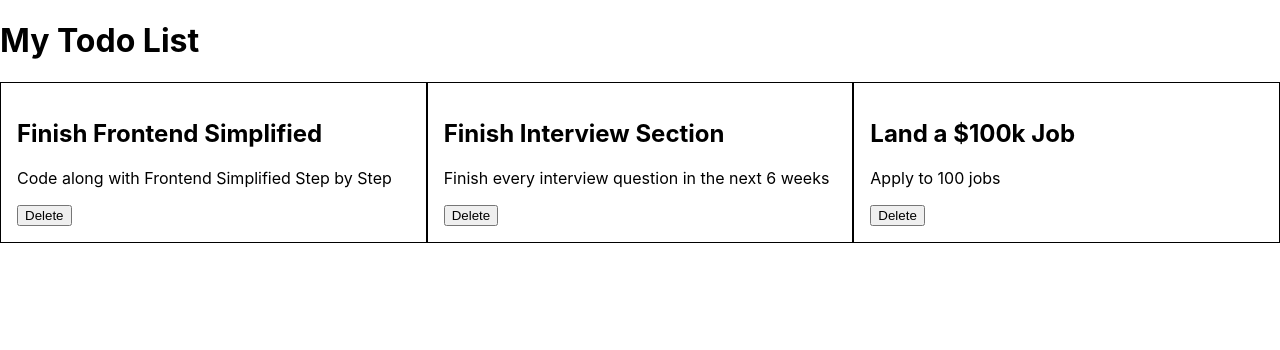
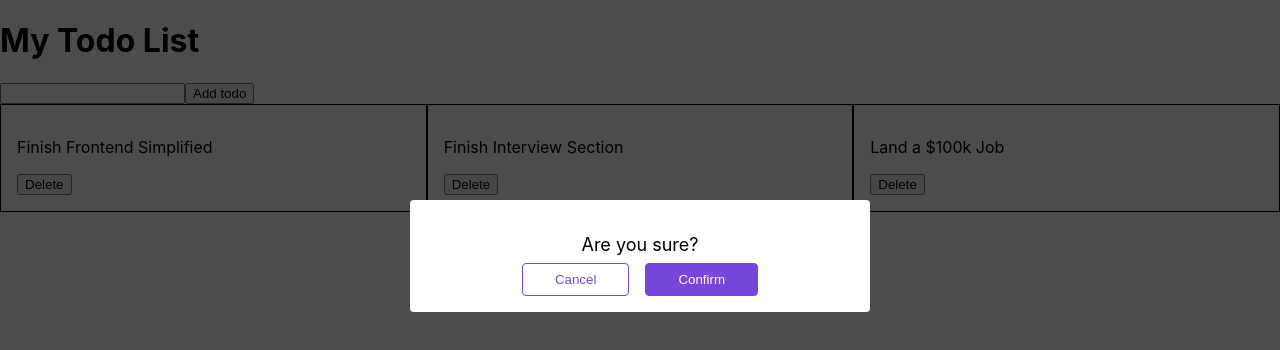
Before and after one commit to Snoopytoop/React-Crash-Course-Attempt-2, a React (Create React App) app: page / in a window 1280 px wide. Shown: the top 350 px of the page. Built offline with nearby package versions, Linux system fonts and the light colour scheme.

Commit message:
more work

```diff
--- a/src/App.jsx
+++ b/src/App.jsx
@@ -4,21 +4,23 @@
 import Modal from "./components/Modal";
 
 function App() {
+  let isModalOpen = true
+
   return (
     <>
       <Title />
+      <div>
+        <input type="text" onChange={(event) => {
+          console.log(event.target.value)
+        }} />
+        <button>Add todo</button>
+      </div>
       <div className="todo__wrapper">
-        <Todo
-          title="Finish Frontend Simplified"
-          paragraph="Code along with Frontend Simplified Step by Step"
-        />
-        <Todo
-          title="Finish Interview Section"
-          paragraph="Finish every interview question in the next 6 weeks"
-        />
-        <Todo title="Land a $100k Job" paragraph="Apply to 100 jobs" />
+        <Todo title="Finish Frontend Simplified" />
+        <Todo title="Finish Interview Section" />
+        <Todo title="Land a $100k Job" />
       </div>
-      {/* <Modal question="Are you sure?"/> */}
+      {isModalOpen ? <Modal question="Are you sure?"/> : null}
     </>
   );
 }
--- a/src/components/Modal.jsx
+++ b/src/components/Modal.jsx
@@ -1,13 +1,20 @@
-import './Modal.css'
+import "./Modal.css";
 
 function Modal({ question }) {
+  function message(m) {
+    console.log(m);
+  }
   return (
     <div>
       <div className="modal">
-        <p className="modal__title">{ question }</p>
+        <p className="modal__title">{question}</p>
         <div className="modal__buttons">
-          <button className="btn btn__cancel">Cancel</button>
-          <button className="btn">Confirm</button>
+          <button onClick={() => message("cancel")} className="btn btn__cancel">
+            Cancel
+          </button>
+          <button onClick={() => message("confirm")} className="btn">
+            Confirm
+          </button>
         </div>
       </div>
       <div className="backdrop" />
--- a/src/components/Todo.jsx
+++ b/src/components/Todo.jsx
@@ -1,15 +1,14 @@
 import "./Todo.css";
 
-function Todo({ title, paragraph }) {
-  function deleteTodo() {
-    console.log("Hi", title.toUpperCase());
+function Todo({ title }) {
+  function deleteTodo(id) {
+    console.log("Hi", id.toUpperCase());
   }
 
   return (
     <div className="todo">
-      <h2>{title}</h2>
-      <p>{paragraph}</p>
-      <button onClick={deleteTodo}>Delete</button>
+      <p>{title}</p>
+      <button onClick={() => deleteTodo("bye")}>Delete</button>
     </div>
   );
 }
```
